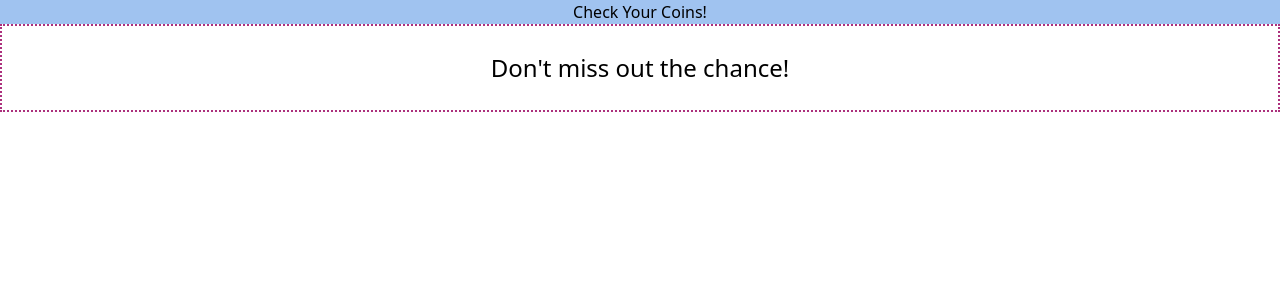
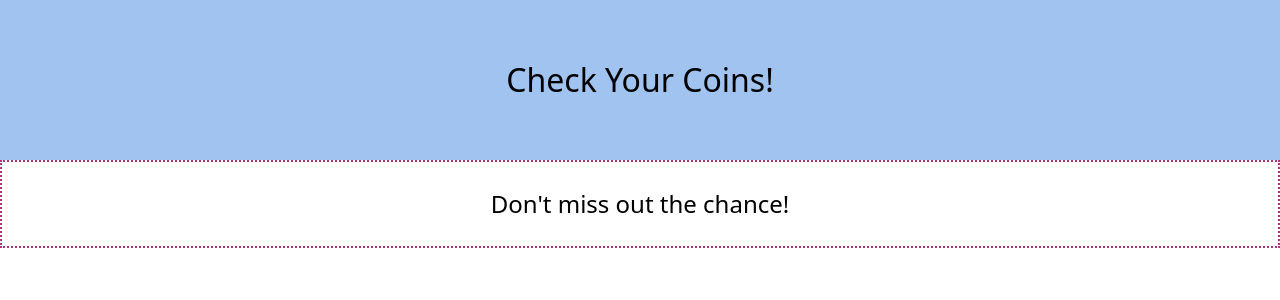
Before and after one commit to stacey-kong/coin-tracking-fontend, a React app: page /dashboard in a window 1280 px wide. Shown: the top 300 px of the page. Built offline with nearby package versions, Linux system fonts and the light colour scheme; the HTML template or start-up script is replaced by a standard one.

Commit message:
Add layout page

```diff
--- a/src/components/Header/Header.scss
+++ b/src/components/Header/Header.scss
@@ -1,5 +1,11 @@
-h2 {
-    background-color: #a0c3f0;
+header {
+  display: flex;
+  background-color: #a0c3f0;
+  height: 20vh;
+
+  h2 {
     font-size: 200%;
     text-align: center;
+    margin: auto;
   }
+}
--- /dev/null
+++ b/src/components/Layout/Layout.tsx
@@ -0,0 +1,20 @@
+import { FunctionComponent } from "react";
+import Header from "../Header/Header";
+
+interface LayoutProps {
+  children?: React.ReactNode;
+}
+
+const Body: (prop: LayoutProps) => JSX.Element = (prop: LayoutProps) => {
+  return <div className="px-10">{prop.children}</div>;
+};
+
+const Layout: React.FC = ({ children }) => (
+  <div>
+    <Header></Header>
+    <Body>{children}</Body>
+  </div>
+);
+
+
+export default Layout
--- a/src/index.scss
+++ b/src/index.scss
@@ -1,3 +1,8 @@
 @tailwind base;
 @tailwind components;
 @tailwind utilities;
+
+
+html, body {
+    height:100%;
+}
```
